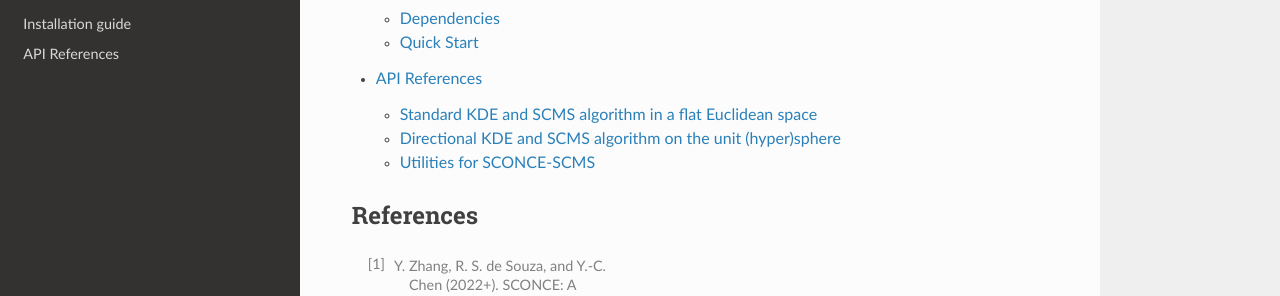
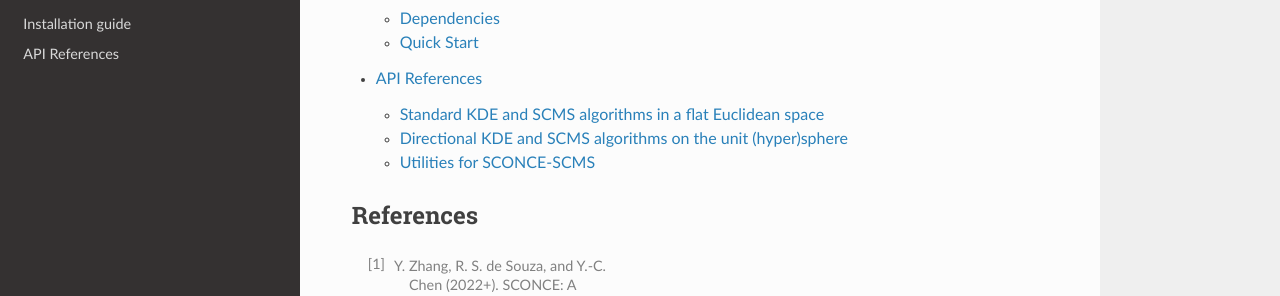
Before and after one commit to zhangyk8/sconce-scms, a Sphinx documentation site: the page built from docs/source/index.rst, in a window 1280 px wide and 900 px high, scrolled down 361 px. Shown: the part 153-449 px from the top of the window. Built offline with Sphinx 7.4.7 and the Read the Docs theme 2.0.0, drawn with Linux system fonts in a browser that asks for light colours.

Commit message:
Update api_reference.rst

```diff
--- a/docs/source/api_reference.rst
+++ b/docs/source/api_reference.rst
@@ -1,17 +1,13 @@
 API References
 =====
 
-Standard KDE and SCMS algorithm in a flat Euclidean space
+Standard KDE and SCMS algorithms in a flat Euclidean space
 ----------------------------------
 
-.. autoclass:: sconce.EucSCMS
-    :inherited-members:
 
-Directional KDE and SCMS algorithm on the unit (hyper)sphere
+Directional KDE and SCMS algorithms on the unit (hyper)sphere
 ----------------------------------
 
-.. autoclass:: sconce.DirSCMS
-    :inherited-members:
 
 Utilities for SCONCE-SCMS
 --------------------------
```
